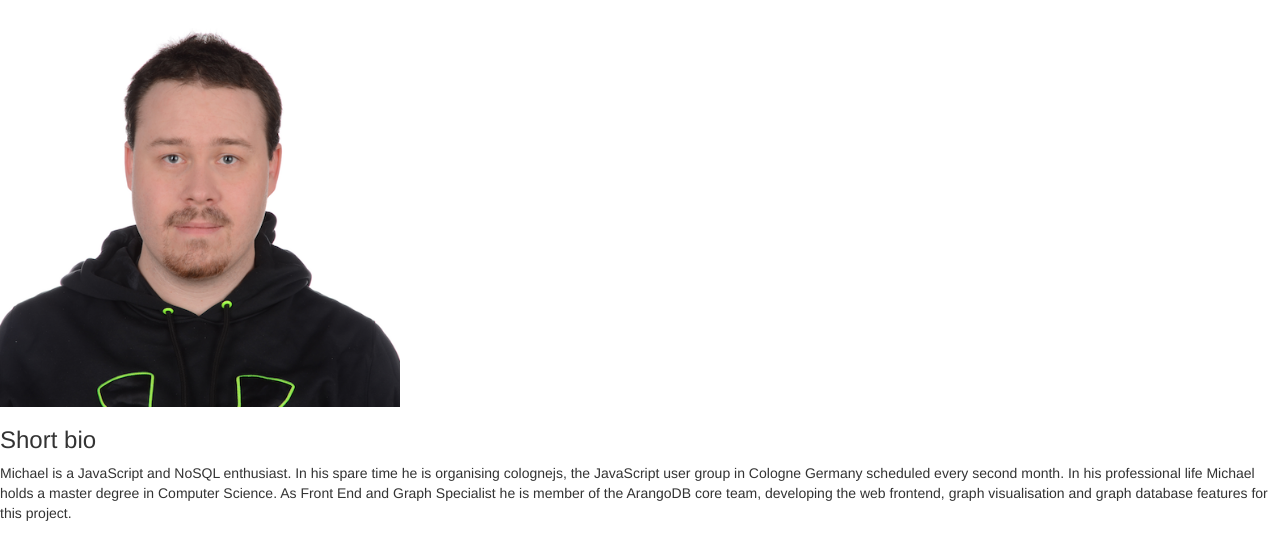
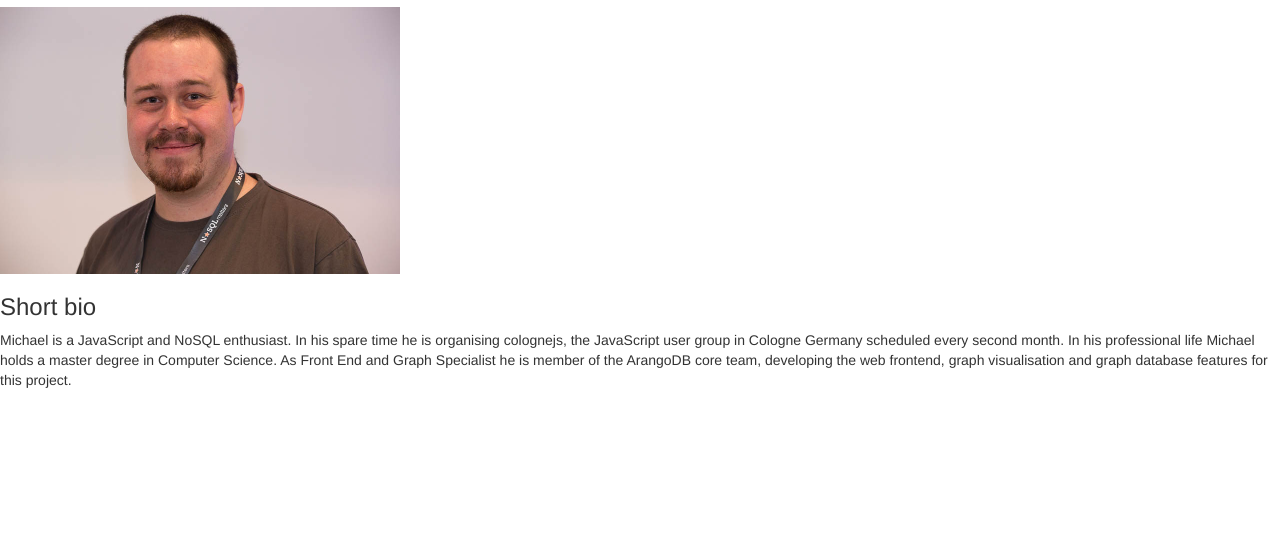
Before and after one commit to mchacki/mchacki.github.io, a plain HTML site: page michael.html in a window 1280 px wide. Shown: the part 63-622 px from the top of the page. Drawn offline with Linux system fonts and the light colour scheme; files that its build step writes are made by us from their sources.

Commit message:
Updated the picture of myself

```diff
--- a/michael.html
+++ b/michael.html
@@ -10,7 +10,7 @@
   <body>
   <div>
     <h1>Michael Hackstein</h1>
-    <img width=400px src="michael.png"/>
+    <img width="400" height="267" src="michael2.jpg" alt="Portrait of myself"/>
     <h3>Short bio</h3>
     <p>Michael is a JavaScript and NoSQL enthusiast.
     In his spare time he is organising colognejs, the JavaScript user group in Cologne Germany scheduled every second month.
```
Also changed, not shown: michael2.jpg (added).
